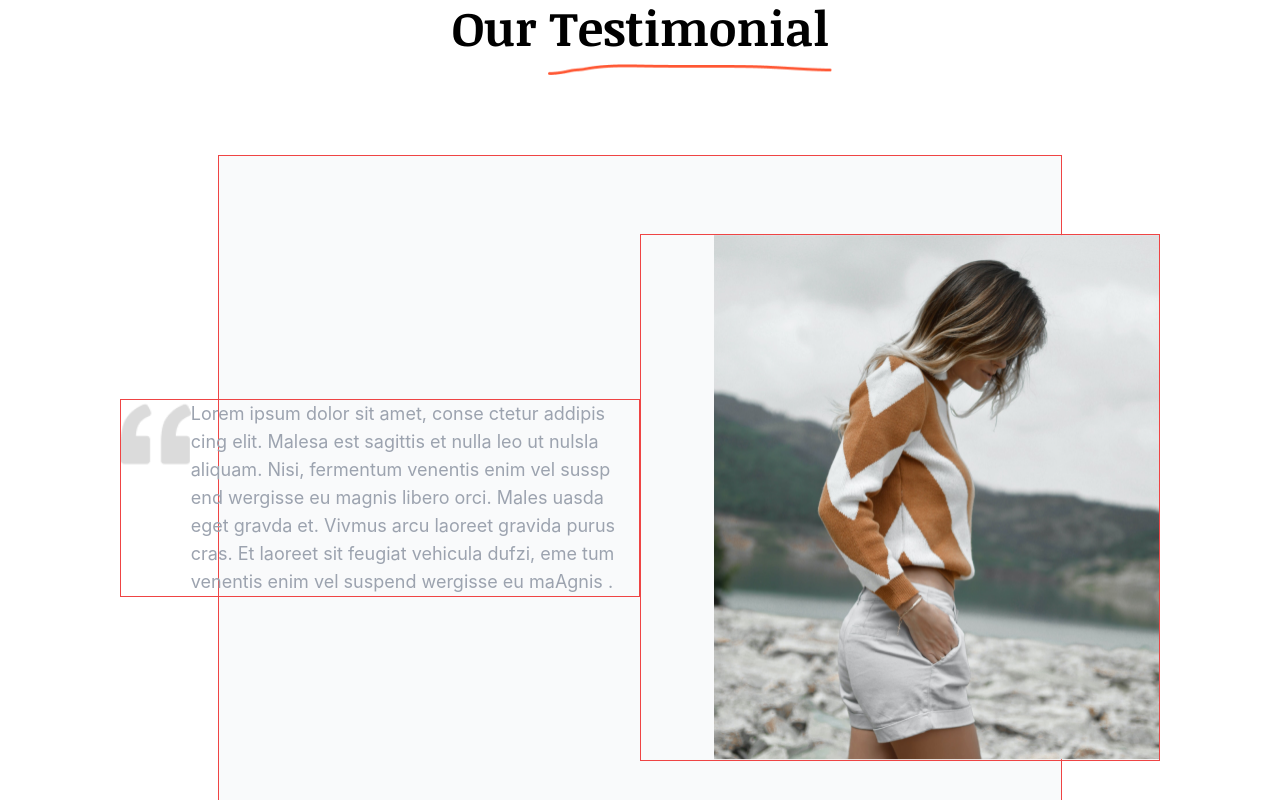
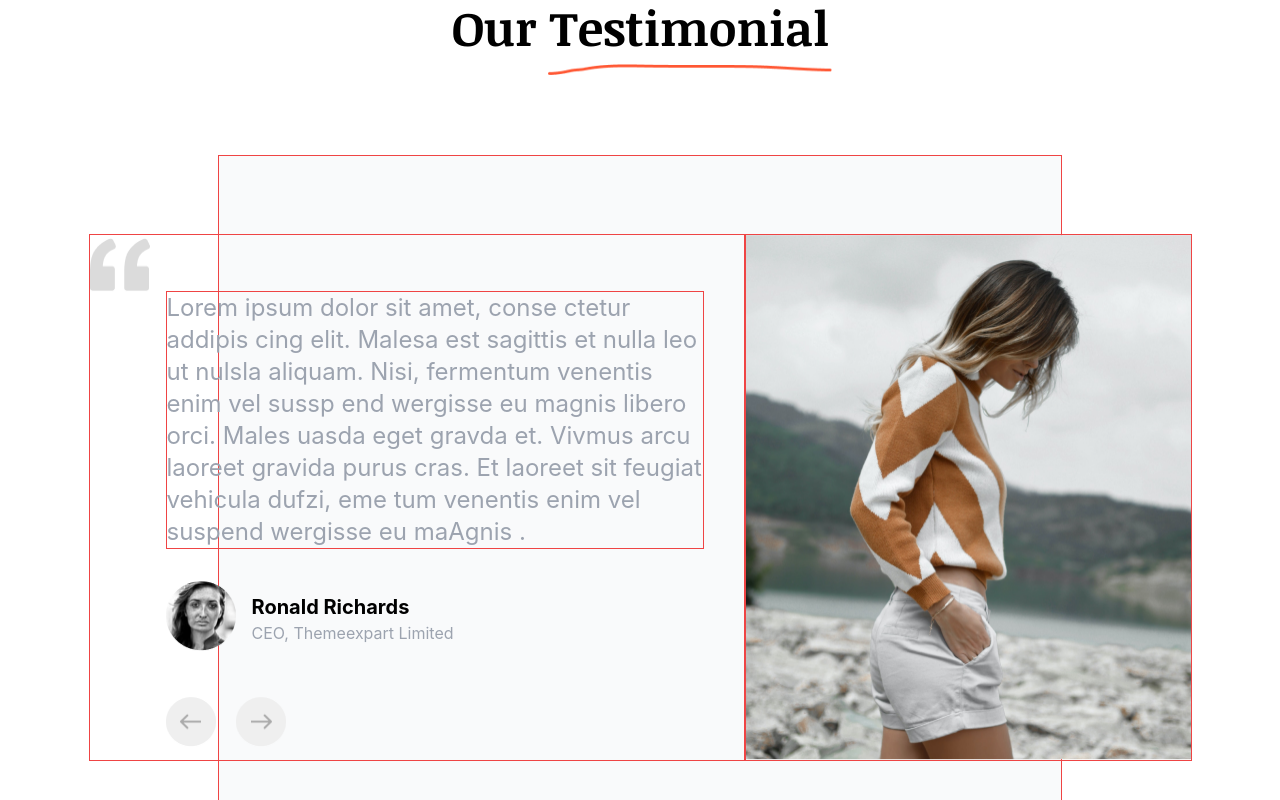
Before and after one commit to Avi-s-Work/alex, a Next.js app: page /fullpage in a window 1280 px wide. Shown: the part 2938-3738 px from the top of the page. Built offline with nearby package versions, Linux system fonts and the light colour scheme.

Commit message:
testimonial_done

```diff
--- a/components/testimonial.js
+++ b/components/testimonial.js
@@ -1,4 +1,5 @@
 import Image from "next/image";
+import Link from "next/link";
 
 export default function Testimonial() {
   return (
@@ -24,19 +25,22 @@ export default function Testimonial() {
           className="bg-gray-50 relative border border-red-500"
         ></div>
         {/* Cards */}
-        <div className="absolute grid grid-cols-2 items-center w-full xl:px-96 lg:px-20 md:px-20 sm:px-10 px-10">
+        <div className="absolute flex items-base justify-center w-full xl:px-96 lg:px-20 md:px-20 sm:px-10 px-10">
           {/* Single Card */}
-          <div className="border border-red-500 flex items-base ml-10">
-            <div>
+          <div className="border border-red-500 flex">
+            <div className="mr-4">
               <Image
                 src="/images/left_quote.png"
                 alt="left_quote"
-                width="460"
-                height="460"
+                width="60"
+                height="60"
               />
             </div>
-            <div className="flex flex-col">
-              <p className="text-lg text-gray-400">
+            <div className="flex flex-col mt-14 mr-10">
+              <p
+                style={{ width: "538px" }}
+                className="border border-red-500 text-2xl text-gray-400"
+              >
                 Lorem ipsum dolor sit amet, conse ctetur addipis cing elit.
                 Malesa est sagittis et nulla leo ut nulsla aliquam. Nisi,
                 fermentum venentis enim vel sussp end wergisse eu magnis libero
@@ -44,10 +48,50 @@ export default function Testimonial() {
                 purus cras. Et laoreet sit feugiat vehicula dufzi, eme tum
                 venentis enim vel suspend wergisse eu maAgnis .
               </p>
+              {/* Profile  */}
+              <div className="flex items-center gap-x-4 mt-8">
+                <div>
+                  <Image
+                    src="/images/lady_DP.png"
+                    alt="lady_DP"
+                    width="70"
+                    height="70"
+                  />
+                </div>
+                <div className="flex flex-col">
+                  <strong className="text-xl">Ronald Richards</strong>
+                  <span className="text-base text-gray-400">
+                    CEO, Themeexpart Limited
+                  </span>
+                </div>
+              </div>
+              {/* Next / Prev */}
+              <div className="flex items-center gap-x-5 mt-10">
+                <div className="cursor-pointer">
+                  <Link href="/">
+                    <Image
+                      src="/images/left_arrow.png"
+                      alt="left_arrow"
+                      width="50"
+                      height="50"
+                    />
+                  </Link>
+                </div>
+                <div className="cursor-pointer">
+                  <Link href="/">
+                    <Image
+                      src="/images/right_arrow.png"
+                      alt="right_arrow"
+                      width="50"
+                      height="50"
+                    />
+                  </Link>
+                </div>
+              </div>
             </div>
           </div>
           {/* Single Card */}
-          <div className="border border-red-500 flex items-center justify-end mr-10">
+          <div className="border border-red-500 flex items-center justify-end">
             <Image src="/images/lady.png" alt="lady" width="445" height="525" />
           </div>
         </div>
```
